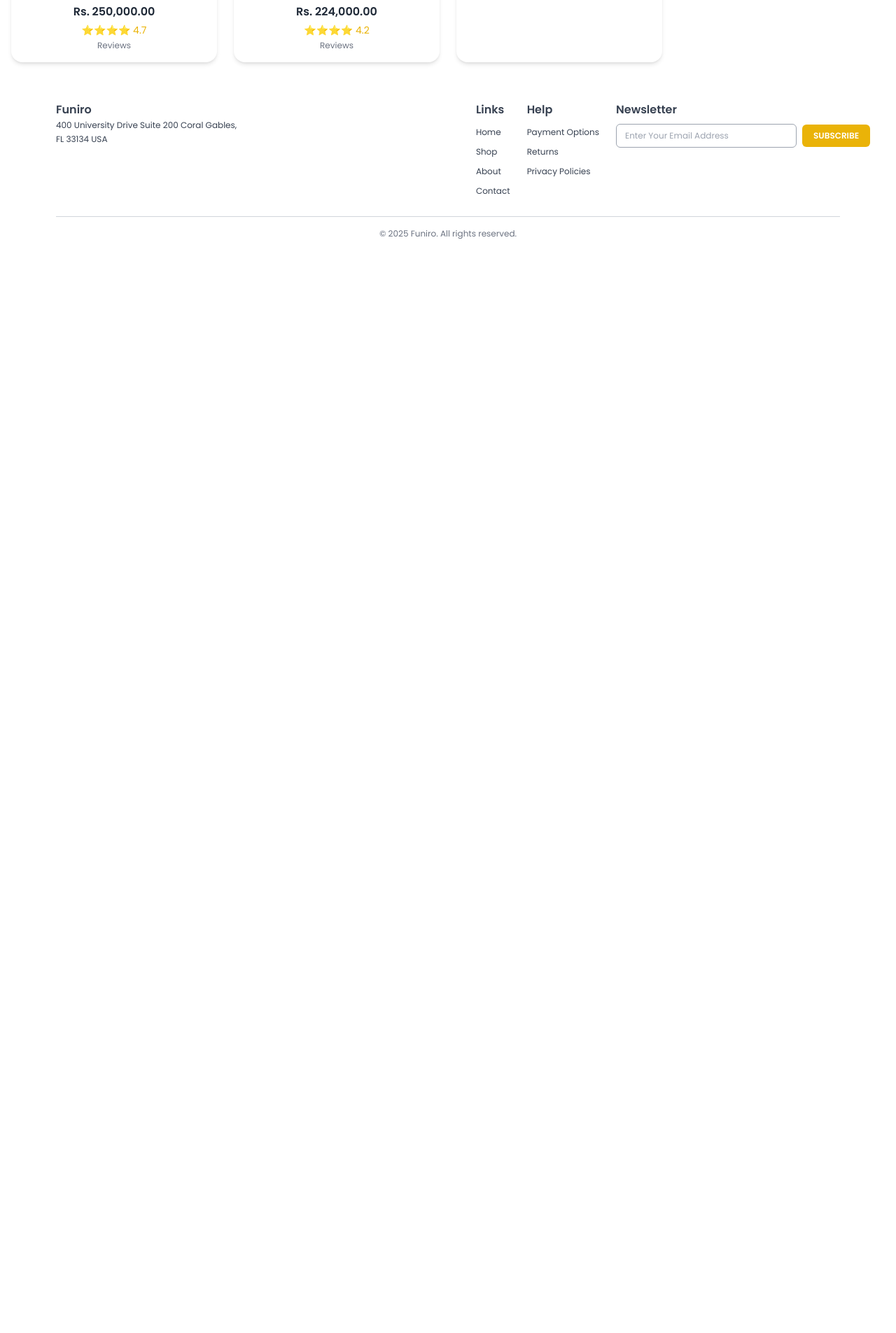
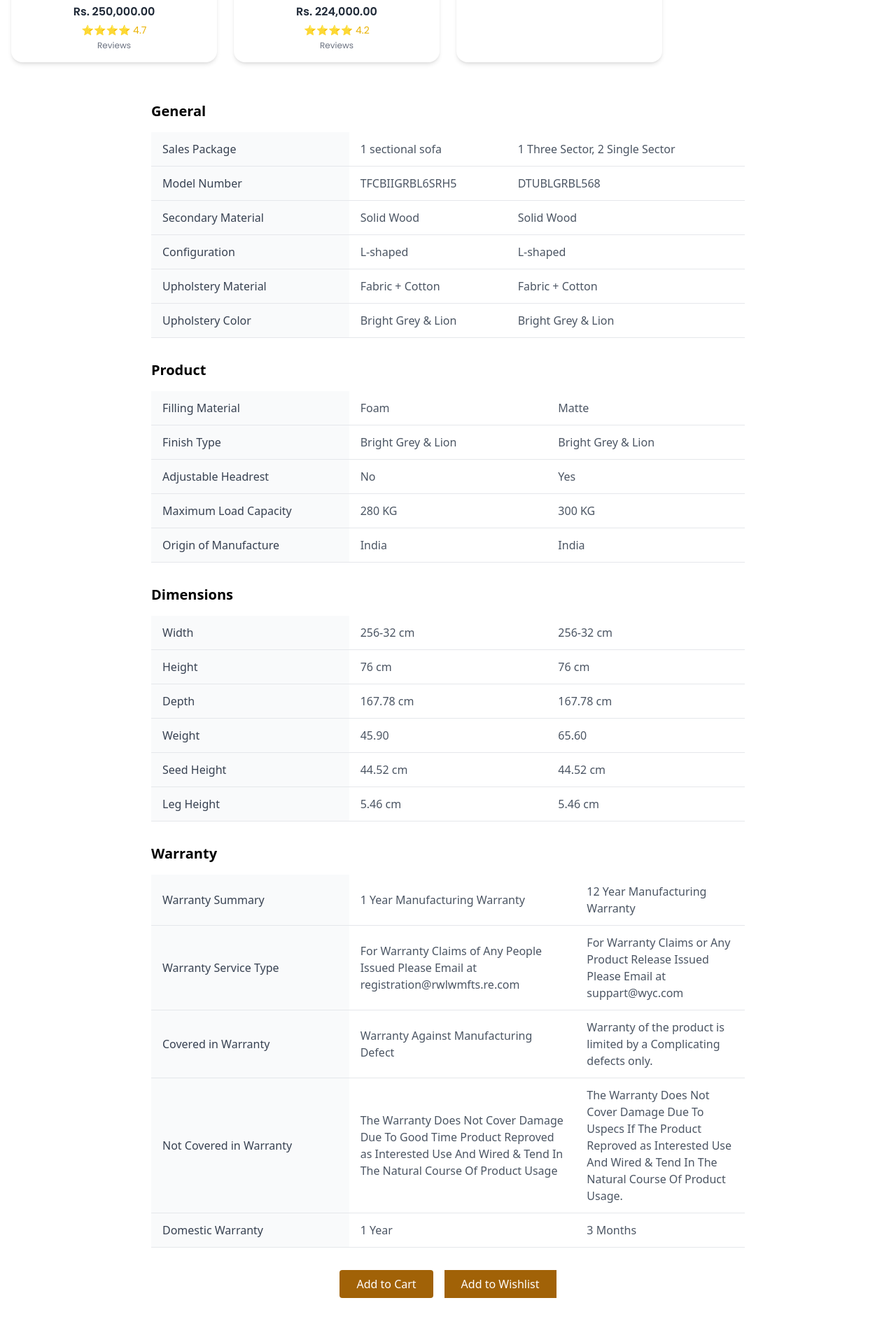
Before and after one commit to Govamarket/Furniture-Show-room, a React (Create React App) app: page /product-comparison in a window 1280 px wide. Shown: the part 624-2529 px from the top of the page at 70% size. Before the commit the page ends 1030 px from the top, so only its background shows below. Built offline with nearby package versions, Linux system fonts and the light colour scheme.

Commit message:
initial commit

```diff
--- a/src/Components/Products/ProductCompare.js
+++ b/src/Components/Products/ProductCompare.js
@@ -3,6 +3,7 @@ import ProductImg from "./../../Asset/productc.png";
 import logoManu from "./../../Asset/MeuLogos.png";
 import CenterSofa from "./../../Asset/center.png";
 import BlackSofa from "./../../Asset/inlinef.png";
+import ProductSpecification from "./ProductSpecification";
 
 const ProductComparison = () => {
   const product = [
@@ -98,6 +99,9 @@ const ProductComparison = () => {
           </div>
         </div>
       </div>
+      <section>
+        <ProductSpecification />
+      </section>
     </div>
   );
 };
--- /dev/null
+++ b/src/Components/Products/ProductSpecification.js
@@ -0,0 +1,152 @@
+import React from "react";
+
+const ProductSpecification = () => {
+  return (
+    <div className="max-w-4xl mx-auto p-6 font-sans">
+      {/* General Section */}
+      <div className="mb-8">
+        <h2 className="text-xl font-bold mb-4">General</h2>
+        <div className="overflow-x-auto">
+          <table className="w-full border-collapse">
+            <tbody>
+              <TableRow
+                label="Sales Package"
+                values={["1 sectional sofa", "1 Three Sector, 2 Single Sector"]}
+              />
+              <TableRow
+                label="Model Number"
+                values={["TFCBIIGRBL6SRH5", "DTUBLGRBL568"]}
+              />
+              <TableRow
+                label="Secondary Material"
+                values={["Solid Wood", "Solid Wood"]}
+              />
+              <TableRow
+                label="Configuration"
+                values={["L-shaped", "L-shaped"]}
+              />
+              <TableRow
+                label="Upholstery Material"
+                values={["Fabric + Cotton", "Fabric + Cotton"]}
+              />
+              <TableRow
+                label="Upholstery Color"
+                values={["Bright Grey & Lion", "Bright Grey & Lion"]}
+              />
+            </tbody>
+          </table>
+        </div>
+      </div>
+
+      {/* Product Section */}
+      <div className="mb-8">
+        <h2 className="text-xl font-bold mb-4">Product</h2>
+        <div className="overflow-x-auto">
+          <table className="w-full border-collapse">
+            <tbody>
+              <TableRow label="Filling Material" values={["Foam", "Matte"]} />
+              <TableRow
+                label="Finish Type"
+                values={["Bright Grey & Lion", "Bright Grey & Lion"]}
+              />
+              <TableRow label="Adjustable Headrest" values={["No", "Yes"]} />
+              <TableRow
+                label="Maximum Load Capacity"
+                values={["280 KG", "300 KG"]}
+              />
+              <TableRow
+                label="Origin of Manufacture"
+                values={["India", "India"]}
+              />
+            </tbody>
+          </table>
+        </div>
+      </div>
+
+      {/* Dimensions Section */}
+      <div className="mb-8">
+        <h2 className="text-xl font-bold mb-4">Dimensions</h2>
+        <div className="overflow-x-auto">
+          <table className="w-full border-collapse">
+            <tbody>
+              <TableRow label="Width" values={["256-32 cm", "256-32 cm"]} />
+              <TableRow label="Height" values={["76 cm", "76 cm"]} />
+              <TableRow label="Depth" values={["167.78 cm", "167.78 cm"]} />
+              <TableRow label="Weight" values={["45.90", "65.60"]} />
+              <TableRow label="Seed Height" values={["44.52 cm", "44.52 cm"]} />
+              <TableRow label="Leg Height" values={["5.46 cm", "5.46 cm"]} />
+            </tbody>
+          </table>
+        </div>
+      </div>
+
+      {/* Warranty Section */}
+      <div>
+        <h2 className="text-xl font-bold mb-4">Warranty</h2>
+        <div className="overflow-x-auto">
+          <table className="w-full border-collapse">
+            <tbody>
+              <TableRow
+                label="Warranty Summary"
+                values={[
+                  "1 Year Manufacturing Warranty",
+                  "12 Year Manufacturing Warranty",
+                ]}
+              />
+              <TableRow
+                label="Warranty Service Type"
+                values={[
+                  "For Warranty Claims of Any People Issued Please Email at registration@rwlwmfts.re.com",
+                  "For Warranty Claims or Any Product Release Issued Please Email at suppart@wyc.com",
+                ]}
+              />
+              <TableRow
+                label="Covered in Warranty"
+                values={[
+                  "Warranty Against Manufacturing Defect",
+                  "Warranty of the product is limited by a Complicating defects only.",
+                ]}
+              />
+              <TableRow
+                label="Not Covered in Warranty"
+                values={[
+                  "The Warranty Does Not Cover Damage Due To Good Time Product Reproved as Interested Use And Wired & Tend In The Natural Course Of Product Usage",
+                  "The Warranty Does Not Cover Damage Due To Uspecs If The Product Reproved as Interested Use And Wired & Tend In The Natural Course Of Product Usage.",
+                ]}
+              />
+              <TableRow
+                label="Domestic Warranty"
+                values={["1 Year", "3 Months"]}
+              />
+            </tbody>
+          </table>
+        </div>
+      </div>
+
+      {/* Buttons */}
+      <div className="flex justify-center gap-4 mt-8">
+        <button className="px-6 py-2 bg-yellow-700 text-white rounded hover:bg-blue-700 transition">
+          Add to Cart
+        </button>
+        <button className="px-6 py-2 bg-yellow-700 text-[#ffff] hover:bg-gray-700 transition">
+          Add to Wishlist
+        </button>
+      </div>
+    </div>
+  );
+};
+
+// Reusable table row component
+const TableRow = ({ label, values }) => {
+  return (
+    <tr className="border-b border-gray-200">
+      <td className="py-3 px-4 font-medium text-gray-700 bg-gray-50 w-1/3">
+        {label}
+      </td>
+      <td className="py-3 px-4 text-gray-600">{values[0]}</td>
+      <td className="py-3 px-4 text-gray-600">{values[1]}</td>
+    </tr>
+  );
+};
+
+export default ProductSpecification;
```
